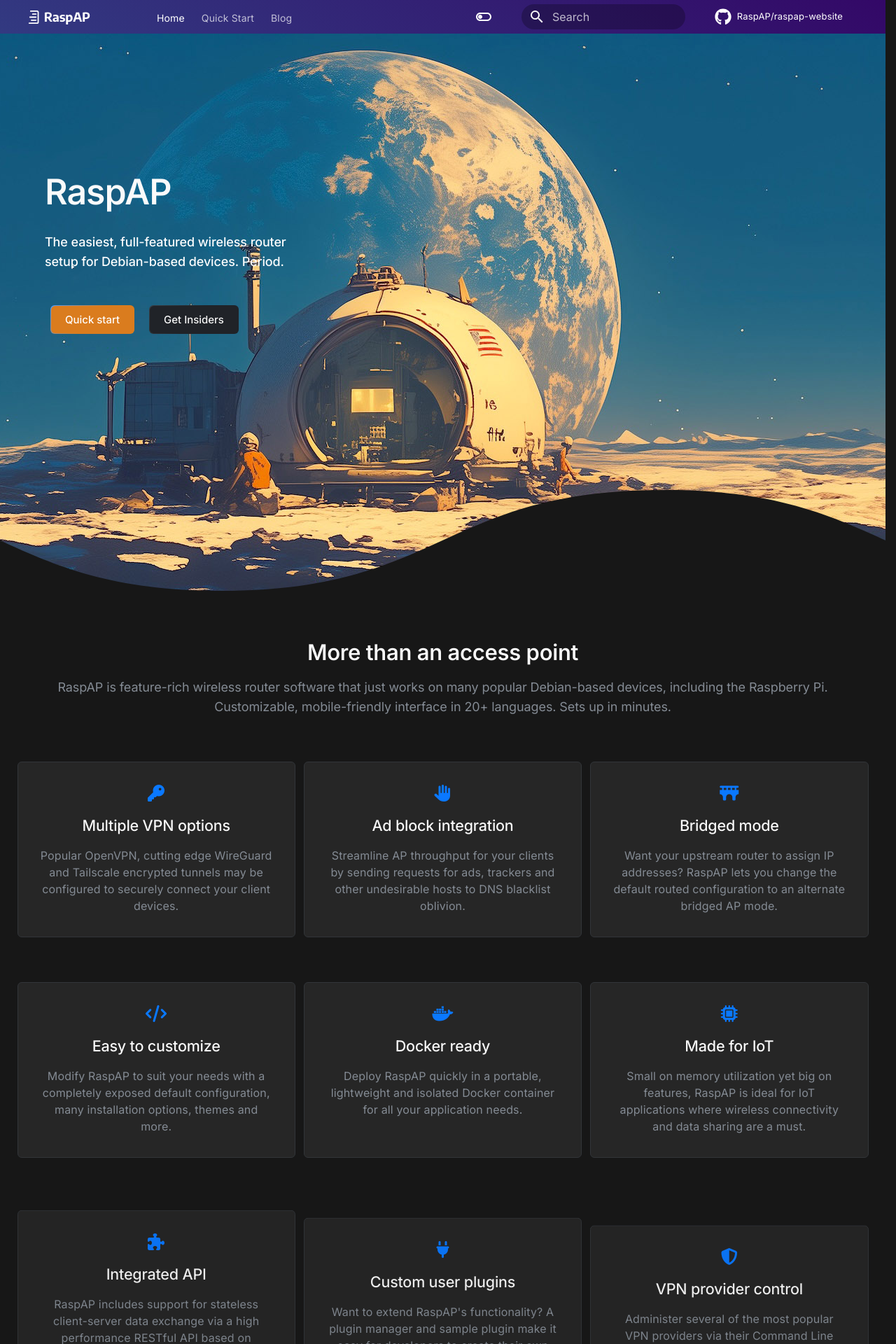
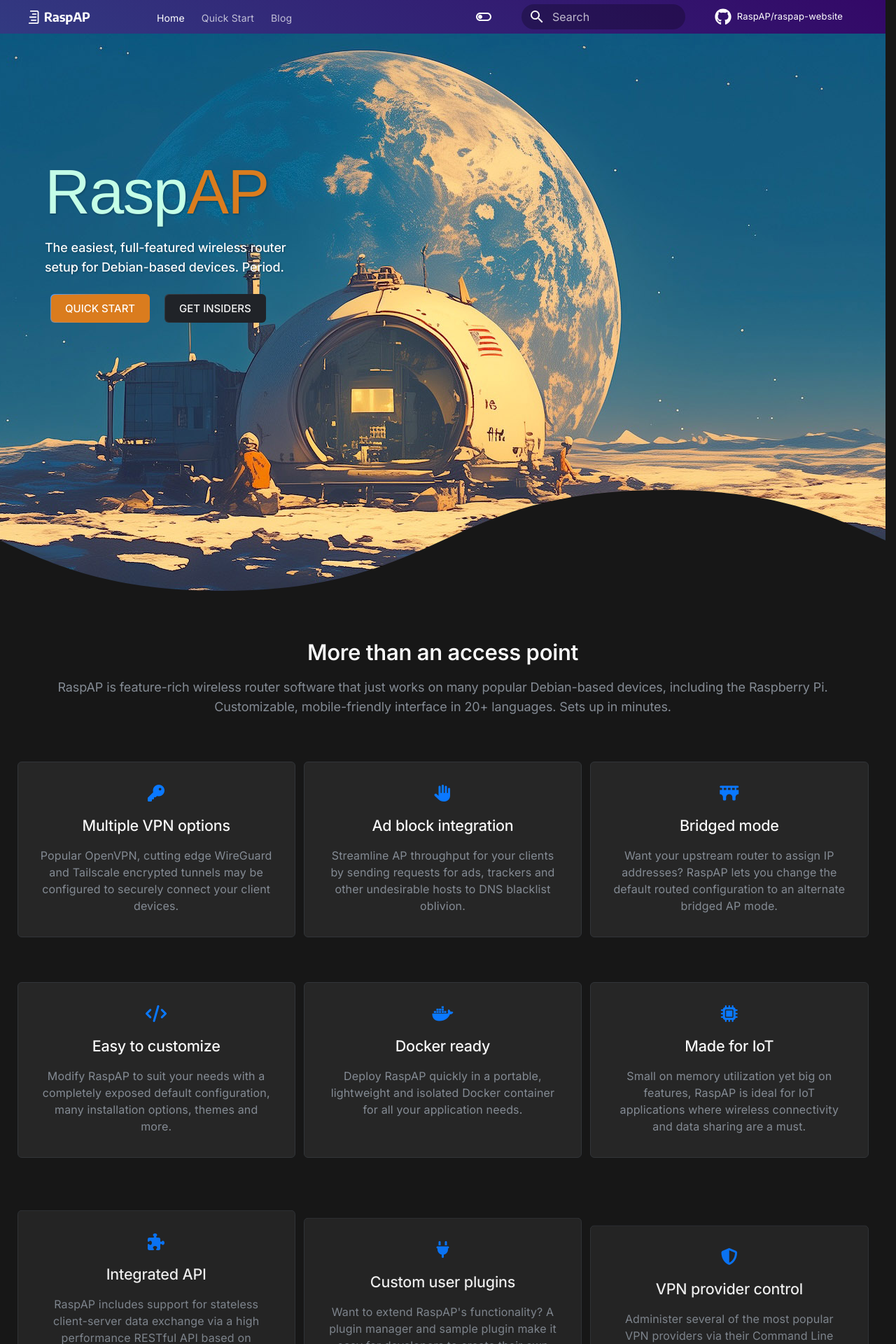
Before and after one commit to RaspAP/theme-test, an MkDocs documentation site: the page built from docs/index.md, in a window 1280 px wide. Shown: the top 1920 px of the page at 70% size. Built offline with MkDocs 1.6.1 and Material for MkDocs 9.7.7, drawn with Linux system fonts in a browser that asks for light colours; nearby versions of some CDN libraries; comment, search, counter and statistics services are not loaded.

Commit message:
Style tweaks

```diff
--- a/custom/overrides/assets/stylesheets/home.css
+++ b/custom/overrides/assets/stylesheets/home.css
@@ -254,6 +254,7 @@
     width: calc(100% - 2px); /* Full width minus 1px inset on each side */
     height: calc(100% - 2px); /* Full height minus 1px inset on each side */
     margin: 1px;
+    text-transform: uppercase;
 }
 .button[data-type="inverted"] a {
     background-color: #202328;
@@ -307,6 +308,7 @@
     transform: rotate(45deg) translate(0, 12px) scaleX(1);
 }
 
+
 h1, h2, h3, h4, h5 {
     color: var(--fc-base-main);
 }
@@ -340,14 +342,25 @@
     text-align: left;
 
     & h1 {
-        margin: var(--size-24) 0;
+        margin: var(--size-32) 0;
+        font-size: 4.5rem;
+        text-shadow: 1px 1px 3px rgba(0, 0, 0, 0.3);
+        font-family: Helvetica, sans-serif;
+        color: #c4fee7;
+        font-weight: 500;
     }
 
     & p {
-        margin-bottom: var(--size-48);
+        margin-bottom: var(--size-24);
+        margin-top: var(--size-24);
         color: var(--base-white);
         font-weight: var(--fw-semibold);
+        text-shadow: 1px 1px 3px rgba(0, 0, 0, 0.3);
     }
+}
+
+.highlight {
+    color: var(--md-accent-fg-color);
 }
 
 .rating {
--- a/custom/overrides/partials/hero.html
+++ b/custom/overrides/partials/hero.html
@@ -2,7 +2,7 @@
     <div class="layer_inner | even-columns center wide">
         <div class="hero_text | center">
             <div class="hero-context | fs-text-xl fw-regular">
-                <h1 class="fs-display-l fw-bold">RaspAP</h1>
+                <h1 class="fs-display-l fw-bold">Rasp<span class="highlight">AP</span></h1>
                 <p>{{ config.site_description }}</p>
                 <button class="button"><a href="quick-start">Quick start</a></button>
                 <button class="button" data-type="inverted"><a href="#">Get Insiders</a></button>
```
